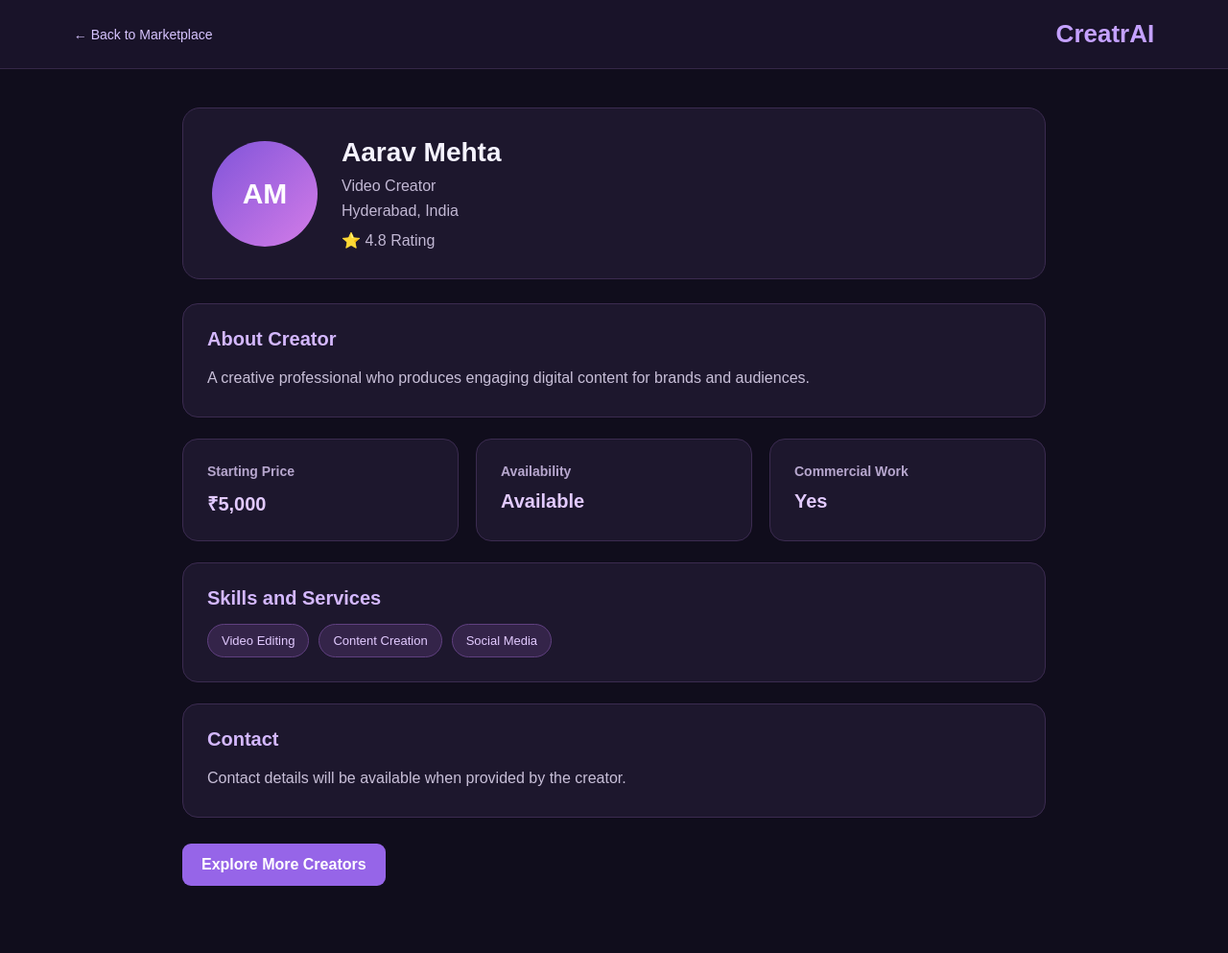
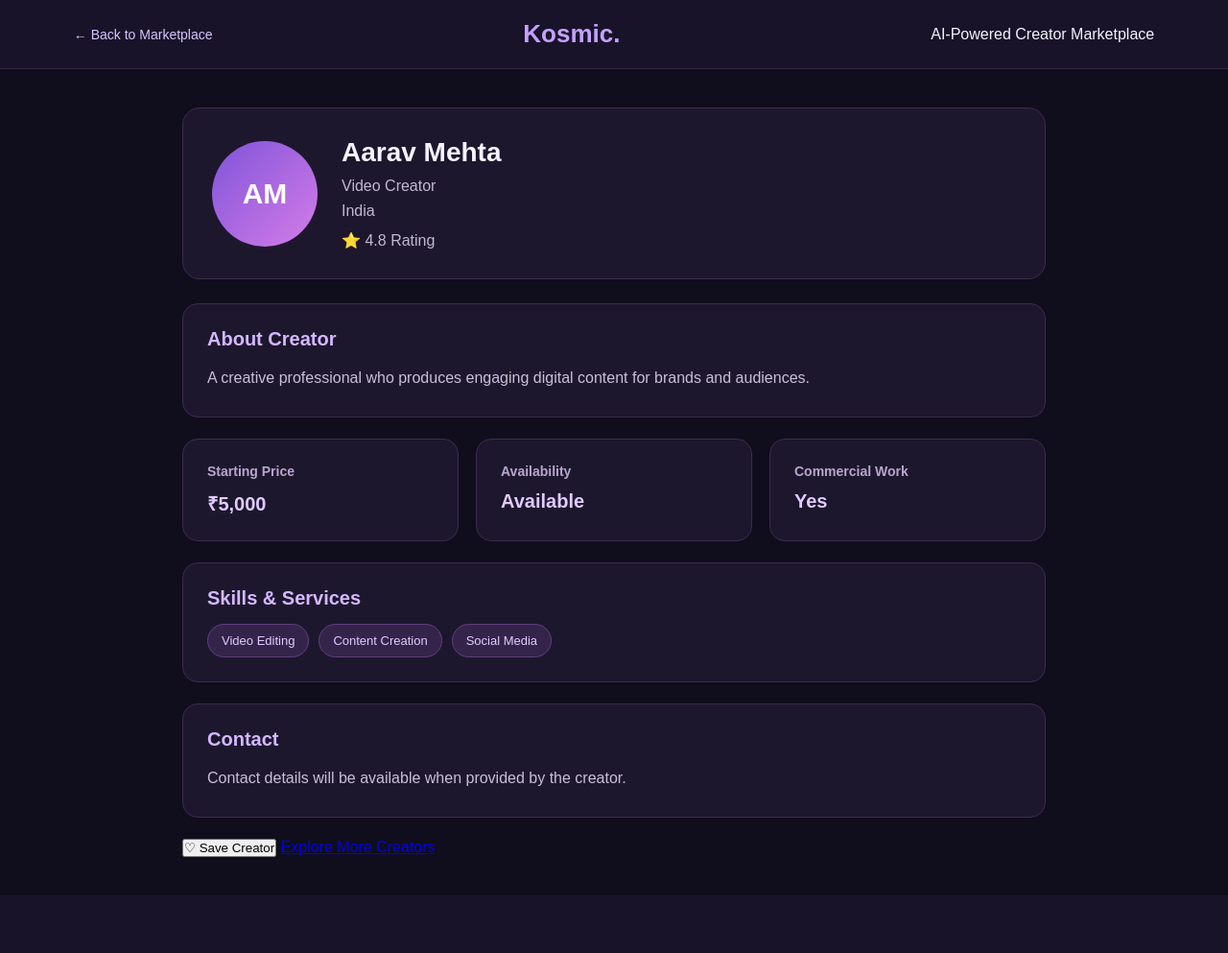
Before and after one commit to yakshyasreenarne-collab/Kosmic-ai-creator-marketplace, a Flask app: page /creator-profile in a window 1280 px wide. Shown: the whole page at 96% size. After the commit the page ends 933 px from the top, so only its background shows below. Run offline with Flask 3, Linux system fonts and the light colour scheme.

Commit message:
Update creator profile HTML structure and content

```diff
--- a/templates/creator-profile.html
+++ b/templates/creator-profile.html
@@ -1,11 +1,10 @@
-
 <!DOCTYPE html>
 <html lang="en">
 <head>
     <meta charset="UTF-8">
     <meta name="viewport" content="width=device-width, initial-scale=1.0">
 
-    <title>Kosmic | Creator Marketplace</title>
+    <title>Kosmic | Creator Profile</title>
 
     <link
         rel="stylesheet"
@@ -14,28 +13,30 @@
 </head>
 
 <body>
+
     <header class="profile-header">
-        <a href="{{ url_for('marketplace') }}" class="back-link">
-            ← Back to Marketplace
-        </a>
-        <h1>CreatrAI</h1>
+        <a href="/" class="back-link">← Back to Marketplace</a>
+        <h1>Kosmic<span>.</span></h1>
+        <p>AI-Powered Creator Marketplace</p>
     </header>
 
     <main class="profile-container">
 
         <section class="profile-card">
+
             <div class="profile-avatar" id="creatorAvatar">AM</div>
 
             <div class="profile-info">
                 <h2 id="creatorName">Aarav Mehta</h2>
                 <p id="creatorCategory">Video Creator</p>
-                <p id="creatorLocation">Hyderabad, India</p>
+                <p id="creatorLocation">India</p>
 
                 <div class="profile-rating">
                     ⭐ <span id="creatorRating">4.8</span>
                     <span>Rating</span>
                 </div>
             </div>
+
         </section>
 
         <section class="profile-section">
@@ -47,6 +48,7 @@
         </section>
 
         <section class="profile-details">
+
             <div class="detail-card">
                 <h3>Starting Price</h3>
                 <p id="creatorPrice">₹5,000</p>
@@ -61,10 +63,12 @@
                 <h3>Commercial Work</h3>
                 <p id="creatorCommercial">Yes</p>
             </div>
+
         </section>
 
         <section class="profile-section">
-            <h2>Skills and Services</h2>
+            <h2>Skills & Services</h2>
+
             <div id="creatorSkills" class="skills-list">
                 <span>Video Editing</span>
                 <span>Content Creation</span>
@@ -74,17 +78,25 @@
 
         <section class="profile-section">
             <h2>Contact</h2>
+
             <p id="creatorContact">
                 Contact details will be available when provided by the creator.
             </p>
         </section>
 
-        <a href="{{ url_for('marketplace') }}" class="back-button">
-            Explore More Creators
-        </a>
+        <div class="profile-actions">
+            <button id="saveCreatorBtn" class="secondary-button">
+                ♡ Save Creator
+            </button>
+
+            <a href="/" class="primary-button">
+                Explore More Creators
+            </a>
+        </div>
 
     </main>
 
     <script src="{{ url_for('static', filename='js/creator-profile.js') }}"></script>
+
 </body>
 </html>
```
